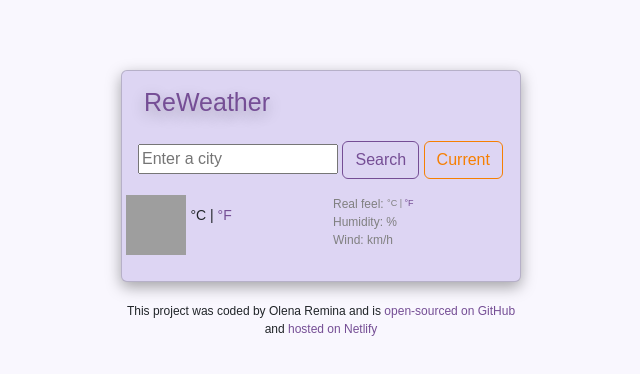
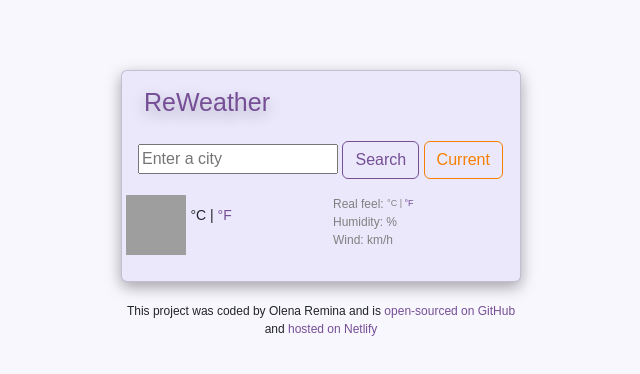
Before and after one commit to Olena-Remina/weather-app, a website built with Parcel: page index.html in a window 1280 px wide. Shown: the whole page, without its empty margins (319-959 px from the left). Built offline with nearby package versions, Linux system fonts and the light colour scheme; no server answers; grey boxes are pictures that could not be loaded.

Commit message:
Changed background-card-color

```diff
--- a/src/styles.css
+++ b/src/styles.css
@@ -1,5 +1,5 @@
 :root{
-  --background-card-color: #ddd5f3;
+  --background-card-color: #ebe8fc;
   --primary-color:#754e95;
   --secondary-color:#f67f02;
 }
```
